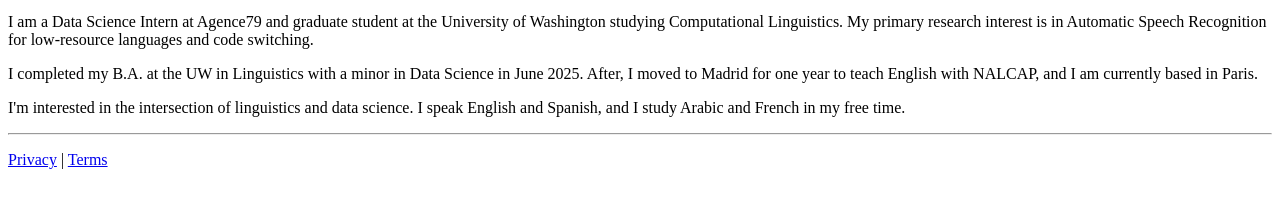
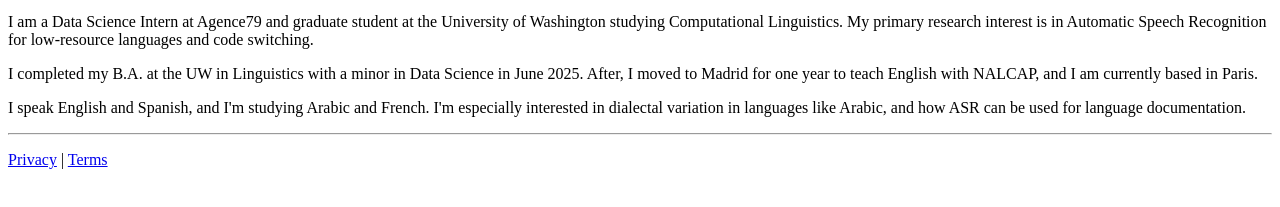
Before and after one commit to maxvu0/maxvu0.github.io, a plain HTML site: page index.html in a window 1280 px wide. Shown: the part 373-580 px from the top of the page. Drawn offline with Linux system fonts and the light colour scheme.

Commit message:
Update bio
Co-Authored-By: Claude Opus 5.5 <noreply@anthropic.com>

```diff
--- a/index.html
+++ b/index.html
@@ -29,8 +29,9 @@ and I am currently based in Paris.
 </p>
 
 <p>
-I'm interested in the intersection of linguistics and data science. I speak
-English and Spanish, and I study Arabic and French in my free time.
+I speak English and Spanish, and I'm studying Arabic and French.
+I'm especially interested in dialectal variation in languages like Arabic,
+and how ASR can be used for language documentation.
 </p>
 
 <hr>
```
